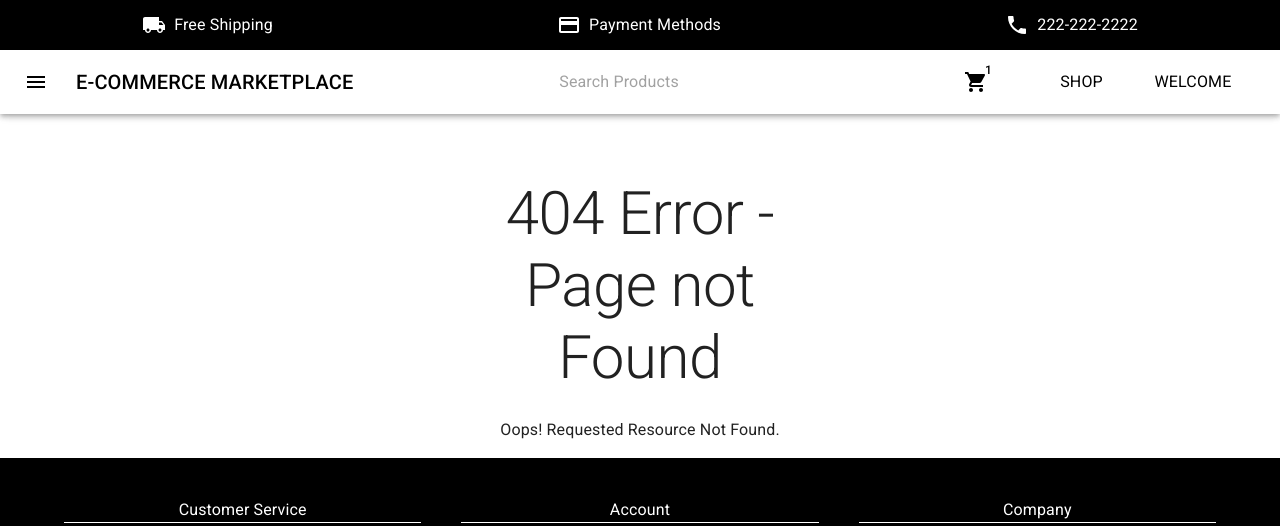
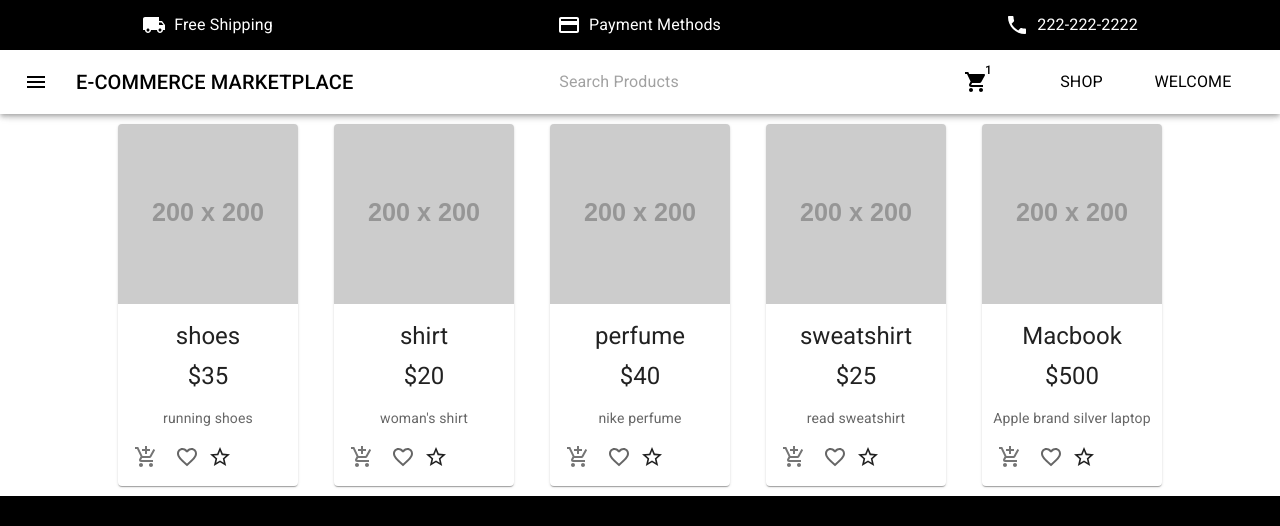
Before and after one commit to xleonard1/Ecommerce-Marketplace, a React (Create React App) app in the folder client/: page /products in a window 1280 px wide. Shown: the top 526 px of the page. Built offline with nearby package versions, Linux system fonts and the light colour scheme.

Commit message:
adding /products route

```diff
--- a/client/src/App.js
+++ b/client/src/App.js
@@ -9,11 +9,14 @@ import Carousel from './Components/Carousel';
 import Price from './Components/Price';
 import Rating from './Components/Rating';
 import Footer from './Components/Footer';
+import Sort from './Components/Sort';
+import productCard from './Components/ProductCard';
 
 // --Import Pages--
 
 import Home from './Pages/Home';
 import Product from './Pages/Product';
+import Products from './Pages/Products';
 import Mission from './Pages/Mission';
 import Careers from './Pages/Careers';
 import Contact from './Pages/Contact';
@@ -67,6 +70,11 @@ function App() {
       <Route
       path="/product"
       element={<Product />}
+      />
+
+      <Route
+      path="/products"
+      element={<Products />}
       />
 
 
--- /dev/null
+++ b/client/src/Pages/Products.jsx
@@ -0,0 +1,61 @@
+import React from "react";
+import { Grid } from "@mui/material";
+import ProductCard from '../Components/ProductCard';
+
+
+//Testing products
+const products = [
+    {
+        id: 1,
+        name: 'shoes',
+        price: '$35',
+        description: 'running shoes',
+        image: 'https://placehold.jp/200x200.png'
+    },
+    {
+        id: 2,
+        name: 'shirt',
+        price: '$20',
+        description: 'woman\'s shirt',
+        image: 'https://placehold.jp/200x200.png'
+    },
+    {
+        id: 3,
+        name: 'perfume',
+        price: '$40',
+        description: 'nike perfume',
+        image: 'https://placehold.jp/200x200.png'
+    },
+    {
+        id: 4,
+        name: 'sweatshirt',
+        price: '$25',
+        description: 'read sweatshirt',
+        image: 'https://placehold.jp/200x200.png'
+    },
+    {
+        id: 5,
+        name: 'Macbook',
+        price: '$500',
+        description: 'Apple brand silver laptop',
+        image: 'https://placehold.jp/200x200.png'
+    },
+
+]
+
+
+const Products = () => {
+    return (
+        <main>
+            <Grid container justifyContent={'center'} spacing={2}>
+                {products.map((product) => (
+                    <Grid item key={product.id} xs={12} s={6} md={4} lg={2}>
+                        <ProductCard product={product} />
+                    </Grid>
+                ))}
+            </Grid>
+        </main>
+    );
+};
+
+export default Products;
```
